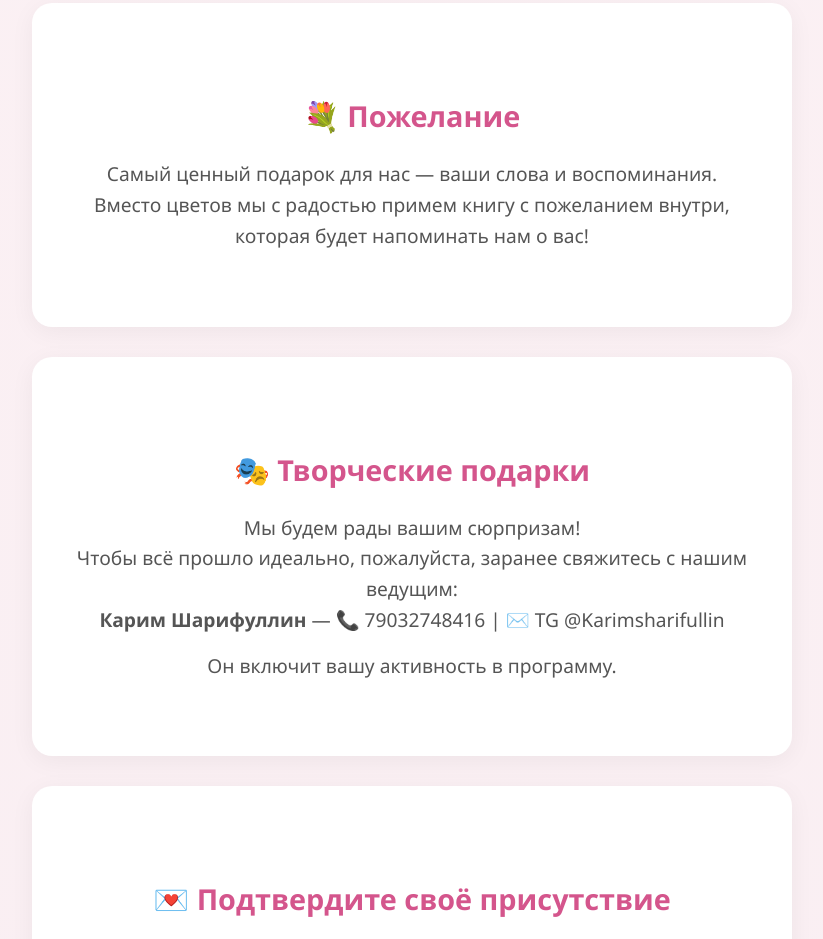
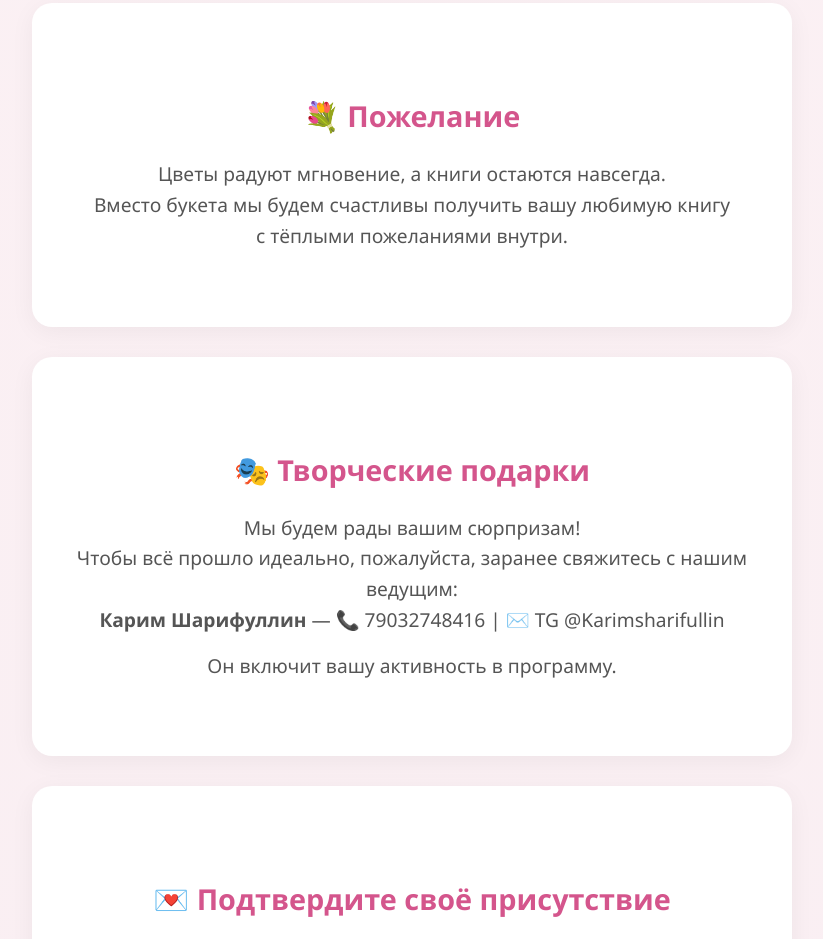
Before and after one commit to dimkaignatov2205-eng/Svadba, a plain HTML site: page index.html in a window 1280 px wide. Shown: the part 4246-5185 px from the top of the page, without its empty margins (228-1051 px from the left). Drawn offline with Linux system fonts and the light colour scheme.

Commit message:
Update index.html
Изменили пожелания

```diff
--- a/index.html
+++ b/index.html
@@ -244,9 +244,9 @@
         <!-- Подарки -->
         <section id="gifts">
             <h2>💐 Пожелание</h2>
-            <p>Самый ценный подарок для нас — ваши слова и воспоминания.<br>
-               Вместо цветов мы с радостью примем книгу с пожеланием внутри,<br>
-               которая будет напоминать нам о вас!</p>
+            <p>Цветы радуют мгновение, а книги остаются навсегда.<br>
+               Вместо букета мы будем счастливы получить вашу любимую книгу<br>
+               с тёплыми пожеланиями внутри.</p>
         </section>
         <!-- Творческие выступления -->
         <section id="performance">
```
